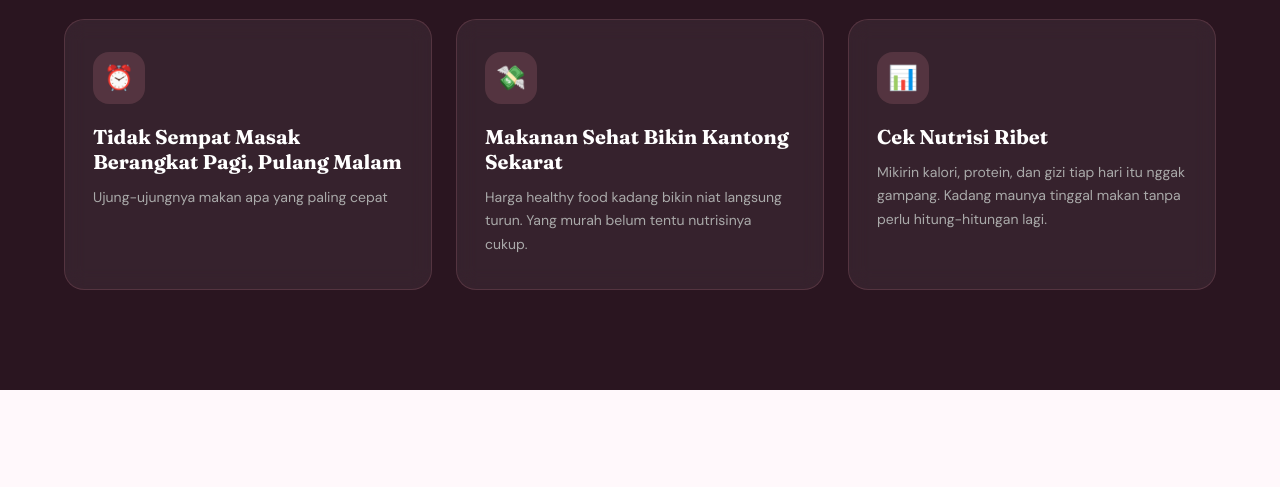
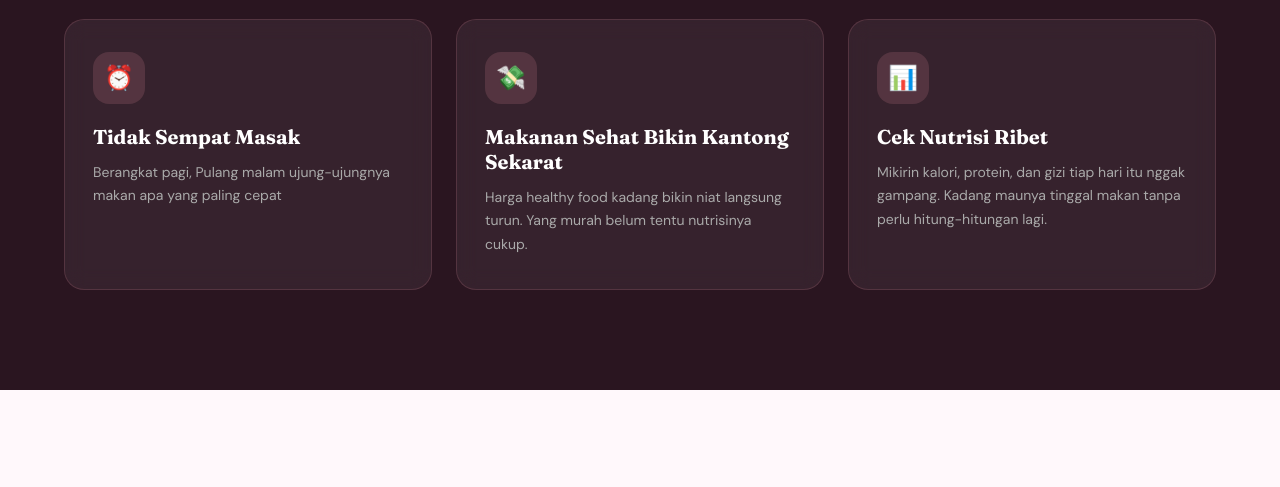
Before and after one commit to Jh0nnnn/m-eats, a plain HTML site: page index.html in a window 1280 px wide. Shown: the part 1160-1647 px from the top of the page. Drawn offline with Linux system fonts and the light colour scheme.

Commit message:
index.html

```diff
--- a/index.html
+++ b/index.html
@@ -1021,10 +1021,10 @@
                 ⏰
               </div>
               <h3 style="font-size: 20px; margin-bottom: 12px">
-                Tidak Sempat Masak Berangkat Pagi, Pulang Malam
+                Tidak Sempat Masak
               </h3>
               <p style="font-size: 14px; color: #aaa; line-height: 1.7">
-                Ujung-ujungnya makan apa yang paling cepat
+                 Berangkat pagi, Pulang malam ujung-ujungnya makan apa yang paling cepat
               </p>
             </div>
             <div class="problem-card fade-up" style="transition-delay: 0.12s">
@@ -1895,7 +1895,7 @@
                     justify-content: center;
                   "
                 >
-                  5
+                  6
                 </div>
               </div>
               <div
```
